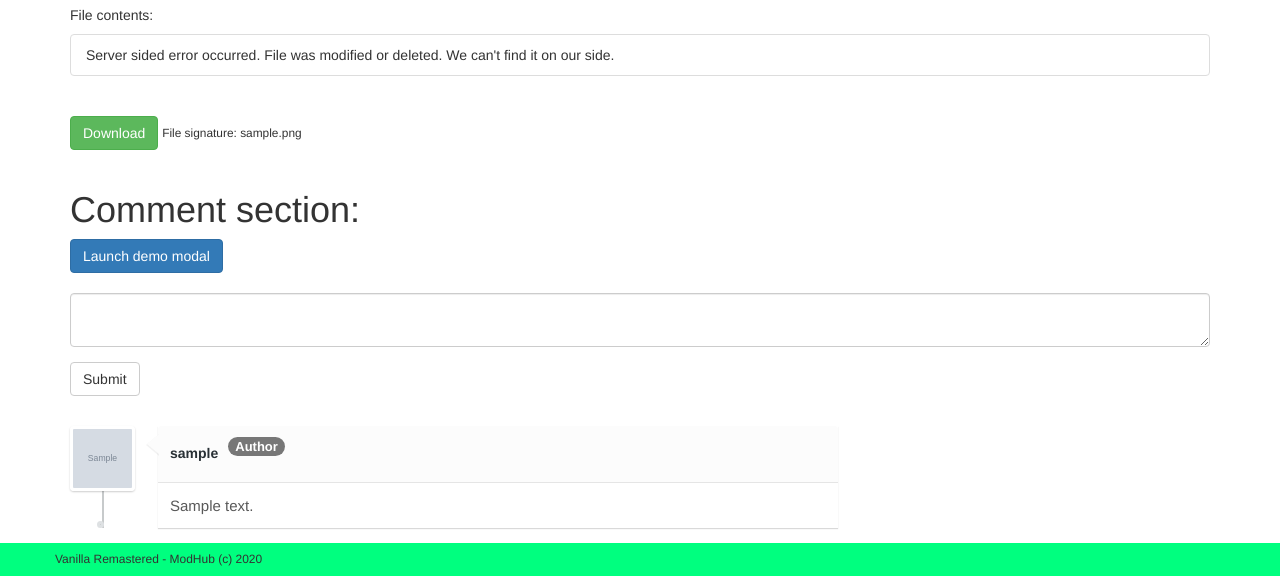
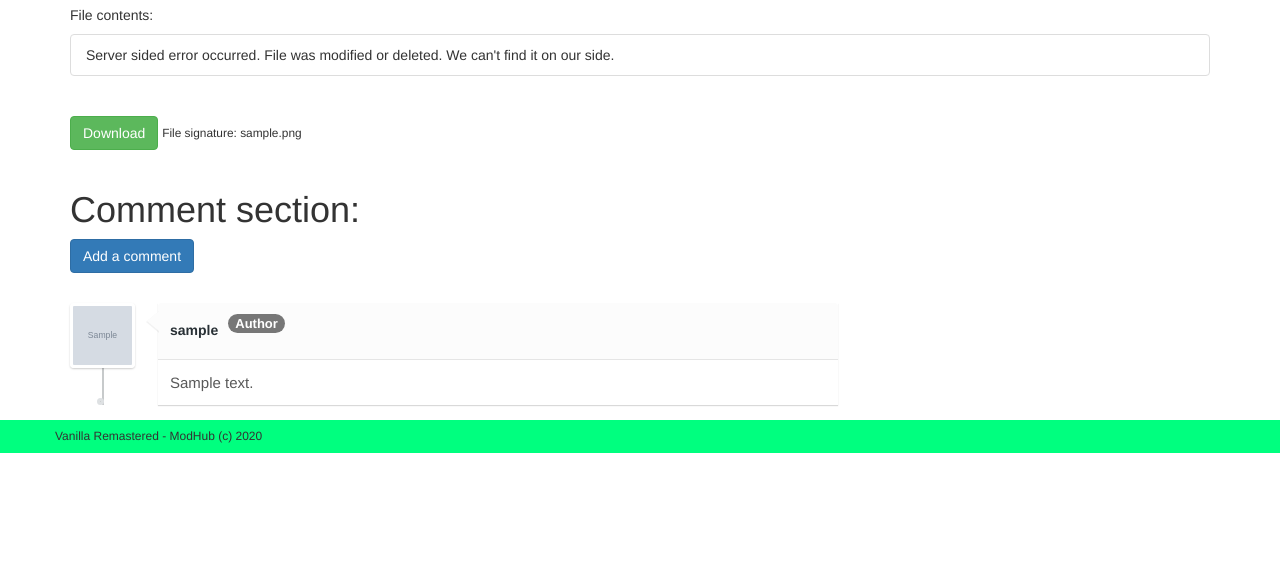
Before and after one commit to pointerboy/ModHub, a Flask app: page /post/1 in a window 1280 px wide. Shown: the part 1495-2071 px from the top of the page. After the commit the page ends 1948 px from the top, so only its background shows below. Run offline with Flask 2, Linux system fonts and the light colour scheme; a user stored in the database is signed in; tables that the repository leaves empty hold one stand-in row (values such as "Sample post"); grey boxes marked "Sample" are stand-in pictures; some libraries are stand-ins or nearby versions.

Commit message:
added a comment model add

```diff
--- a/app/templates/post.html
+++ b/app/templates/post.html
@@ -62,29 +62,24 @@
       </br>
     </div>
       <h1 class="font-weight-light">Comment section:</h1>
-      <button type="button" class="btn btn-primary" data-toggle="modal" data-target="#exampleModal">
-        Launch demo modal
+      <button type="button" class="btn btn-primary" data-toggle="modal" data-target="#commentModal">
+        Add a comment
       </button>
-      <div class="modal fade" id="exampleModal" tabindex="-1" role="dialog" aria-labelledby="exampleModalLabel" aria-hidden="true">
+      <div class="modal fade" id="commentModal" tabindex="-1" role="dialog" aria-labelledby="commentModal" aria-hidden="true">
         <div class="modal-dialog" role="document">
           <div class="modal-content">
             <div class="modal-header">
-              <h5 class="modal-title" id="exampleModalLabel">Modal title</h5>
+              <h5 class="modal-title" id="exampleModalLabel">Comment content</h5>
               <button type="button" class="close" data-dismiss="modal" aria-label="Close">
                 <span aria-hidden="true">&times;</span>
               </button>
             </div>
             <div class="modal-body">
-              ...
-            </div>
-            <div class="modal-footer">
-              <button type="button" class="btn btn-secondary" data-dismiss="modal">Close</button>
-              <button type="button" class="btn btn-primary">Save changes</button>
+              {{ wtf.quick_form(form) }}
             </div>
           </div>
         </div>
       </div>
-      {{ wtf.quick_form(form) }}
       {% include "comment.html" %}
       </div>
   </section>
```
